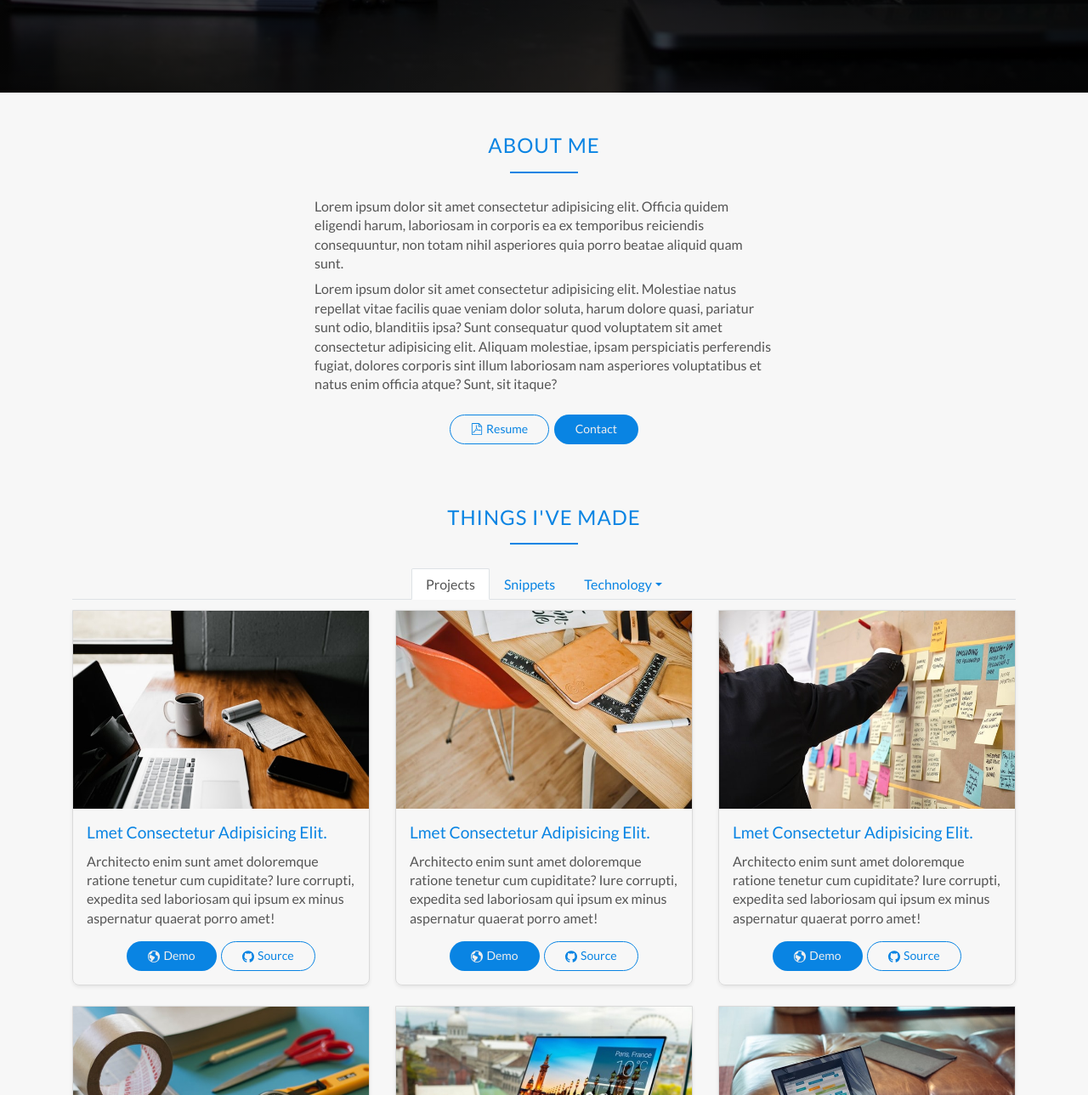
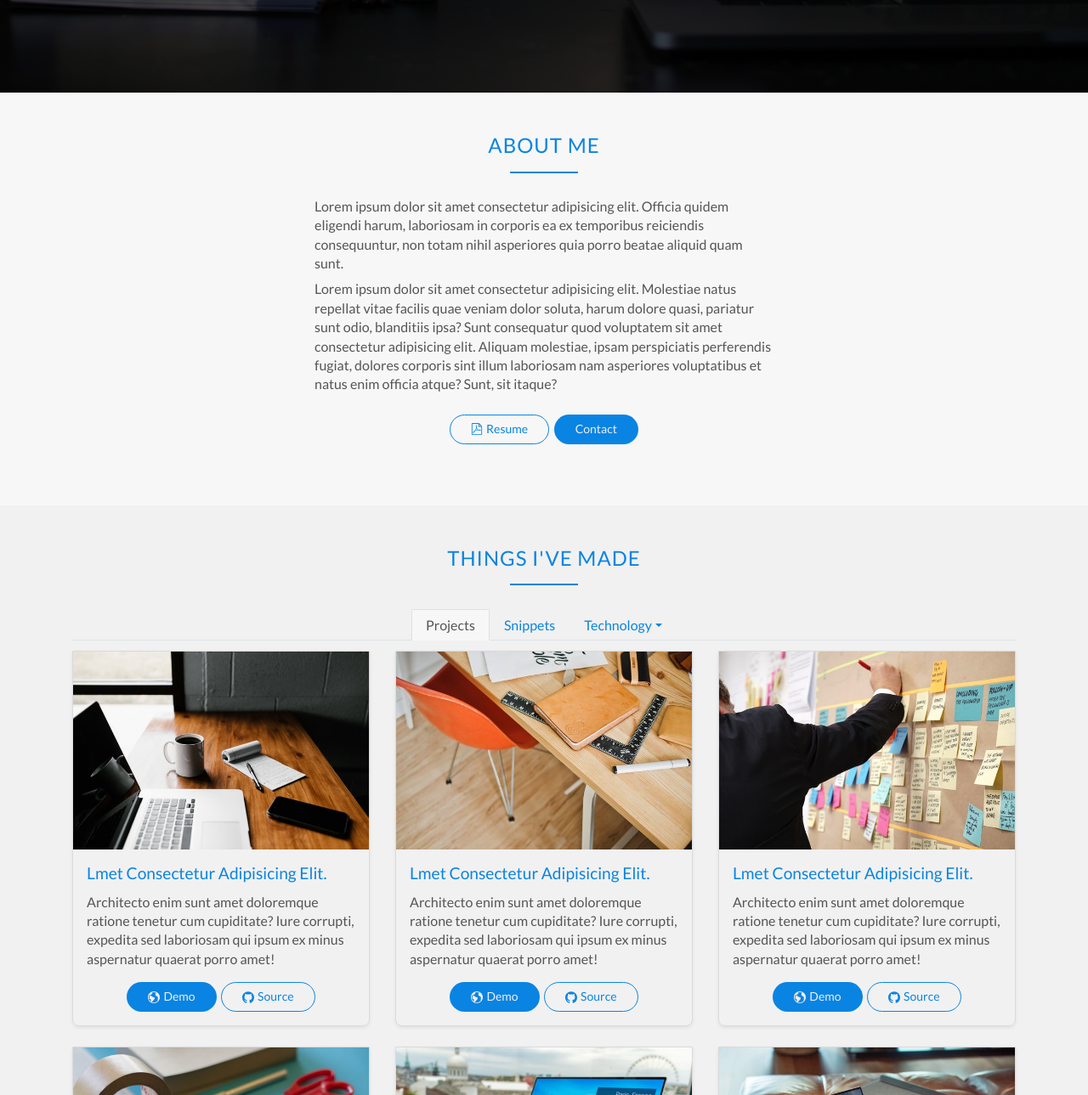
Before and after one commit to 0xAliRaza/0xfolio, a website: page index.html in a window 1280 px wide. Shown: the part 691-1980 px from the top of the page at 85% size. Drawn offline with nearby package versions, Linux system fonts and the light colour scheme.

Commit message:
Add darker background to work section

```diff
--- a/index.html
+++ b/index.html
@@ -58,8 +58,8 @@
             </div>
         </header>
 
-        <div class="container">
-            <section class="about">
+        <section class="about">
+            <div class="container">
                 <h2 class="heading-secondary">About me</h2>
                 <div class="row justify-content-center">
                     <div class="col-md-10 col-lg-6">
@@ -126,9 +126,12 @@
                     </a>
                     <a href="#" class="btn btn--full">Contact</a>
                 </div>
+            </div>
             </section>
 
             <section class="work">
+
+                <div class="container">
                 <h2 class="heading-secondary">Things I've made</h2>
 
                 <ul class="nav nav-tabs justify-content-center mt-5 mb-4" id="workTab" role="tablist">
@@ -433,10 +436,10 @@
                     </div>
 
                 </div>
+            </div>
 
             </section>
 
-        </div>
 
 
         <script src="/node_modules/jquery/dist/jquery.min.js"></script>
--- a/scss/abstracts/_variables.scss
+++ b/scss/abstracts/_variables.scss
@@ -14,6 +14,8 @@ $color-grey-dark-4: #333333;
 
 $color-text-black: $color-grey-dark-3;
 $color-text-white: $color-grey-light-2;
+$body-bg: $color-grey-light-1;
+$body-bg-dark: #f1f1f1;
 
 $color-white: #fff;
 $color-black: #000;
--- a/scss/base/_base.scss
+++ b/scss/base/_base.scss
@@ -4,7 +4,7 @@ html {
 
 body {
     color: $color-text-black;
-    background-color: $color-grey-light-1;
+    background-color: $body-bg;
 }
 
 a {
--- a/scss/pages/_home.scss
+++ b/scss/pages/_home.scss
@@ -1,13 +1,14 @@
 section {
-    &:first-of-type {
-        padding-top: 6rem;
-    }
-
-    padding-bottom: 6rem;
+	padding-top: 6rem;
+	padding-bottom: 6rem;
 }
 
 .about {
-    &__cta-box {
-        margin: 3rem 0;
-    }
+	&__cta-box {
+		margin: 3rem 0;
+	}
 }
+
+.work {
+	background-color: $body-bg-dark;
+}
```
Also changed, not shown: css/main.css, css/main.min.css, 2 other files.
